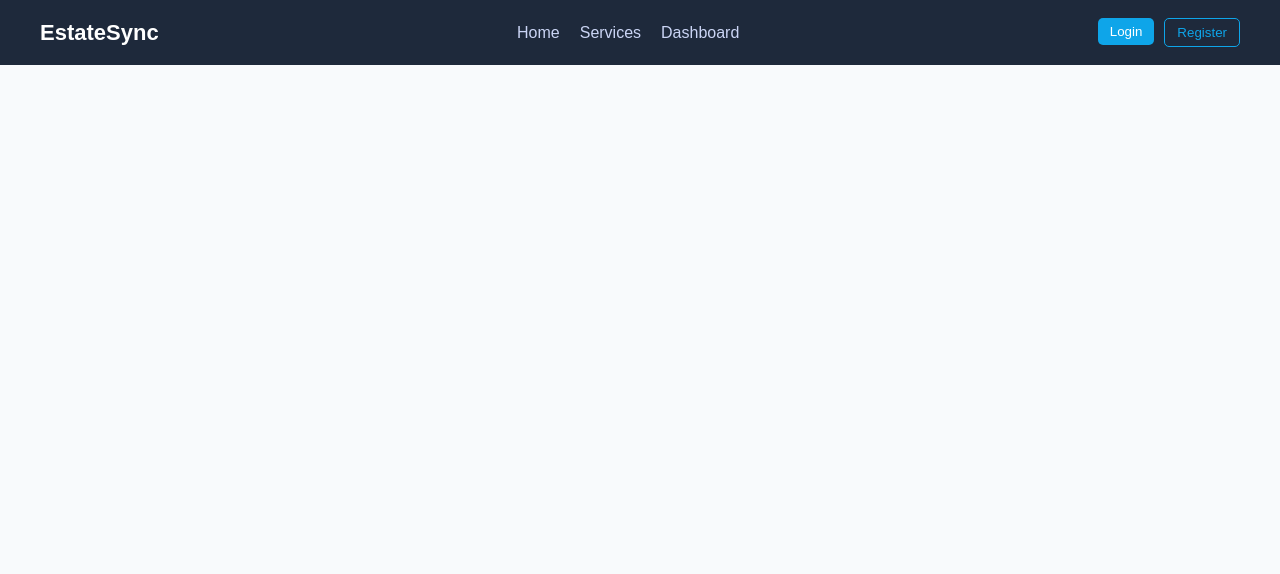
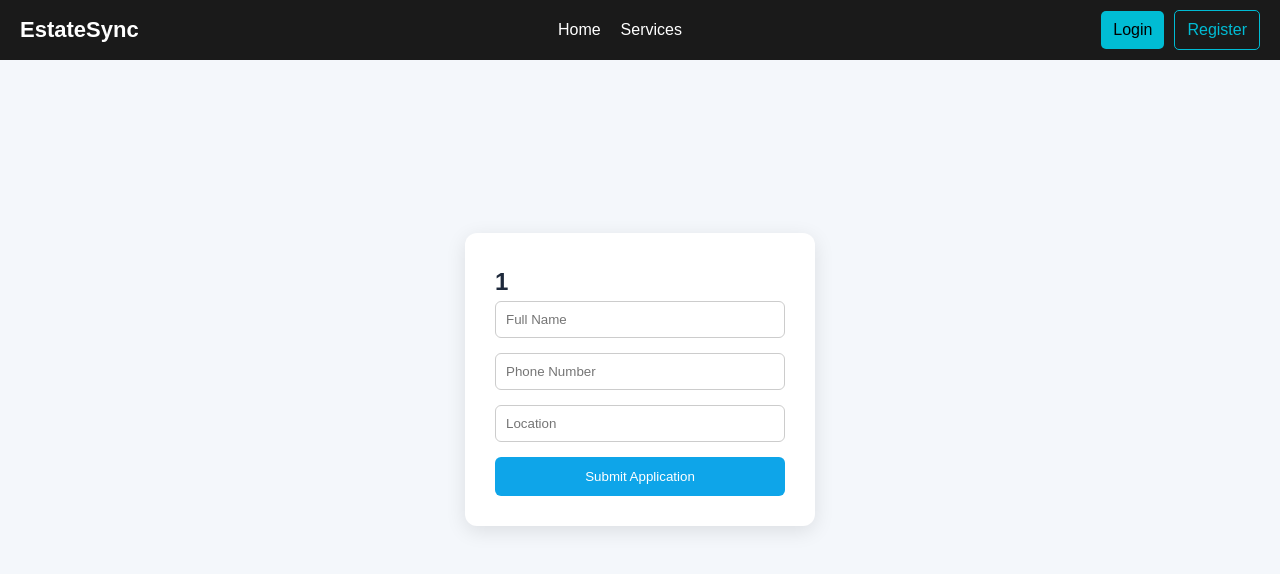
Before and after one commit to ChikkaGulliver/estate-sync, a React (Vite) app: page /service-form/1 in a window 1280 px wide. Shown: the top 574 px of the page. Built offline with nearby package versions, Linux system fonts and the light colour scheme; no server answers.

Commit message:
updated sevices + form

```diff
--- a/src/App.jsx
+++ b/src/App.jsx
@@ -4,12 +4,13 @@ import Navbar from "./components/Navbar";
 
 import Home from "./pages/Home";
 import Services from "./pages/Services";
-import ServiceDetails from "./pages/ServiceDetails";
 import ServiceForm from "./pages/ServiceForm";
 
 import Dashboard from "./pages/Dashboard";
 import Login from "./pages/Login";
 import Register from "./pages/Register";
+
+import AdminDashboard from "./pages/AdminDashboard";
 
 export default function App() {
   return (
@@ -17,20 +18,17 @@ export default function App() {
       <Navbar />
 
       <Routes>
-        {/* HOME */}
         <Route path="/" element={<Home />} />
 
-        {/* SERVICES FLOW */}
         <Route path="/services" element={<Services />} />
-        <Route path="/services/:category" element={<ServiceDetails />} />
-        <Route path="/service-form" element={<ServiceForm />} />
+        <Route path="/service-form/:id" element={<ServiceForm />} />
 
-        {/* AUTH */}
+        <Route path="/dashboard" element={<Dashboard />} />
+
         <Route path="/login" element={<Login />} />
         <Route path="/register" element={<Register />} />
 
-        {/* DASHBOARD */}
-        <Route path="/dashboard" element={<Dashboard />} />
+        <Route path="/admin" element={<AdminDashboard />} />
       </Routes>
     </BrowserRouter>
   );
--- a/src/components/Navbar.jsx
+++ b/src/components/Navbar.jsx
@@ -1,50 +1,130 @@
-import { Link, useLocation } from "react-router-dom";
-import "./navbar.css";
+import { Link, useLocation, useNavigate } from "react-router-dom";
+import { useEffect, useState } from "react";
+import { auth, ADMIN_EMAIL } from "../firebase";
+import { onAuthStateChanged, signOut } from "firebase/auth";
 
 export default function Navbar() {
   const location = useLocation();
+  const navigate = useNavigate();
+
+  const [user, setUser] = useState(null);
+
+  // 🔐 Track login state
+  useEffect(() => {
+    const unsub = onAuthStateChanged(auth, (currentUser) => {
+      setUser(currentUser);
+    });
+
+    return () => unsub();
+  }, []);
+
+  // 🚪 Logout
+  const handleLogout = async () => {
+    await signOut(auth);
+    navigate("/login");
+  };
 
   return (
-    <nav className="navbar">
+    <nav style={styles.nav}>
+      {/* LOGO */}
+      <h2 style={styles.logo}>EstateSync</h2>
 
-      {/* LOGO */}
-      <h2 className="logo">EstateSync</h2>
-
-      {/* NAV LINKS */}
-      <div className="nav-links">
-        <Link
-          to="/"
-          className={location.pathname === "/" ? "active" : ""}
-        >
+      {/* LINKS */}
+      <div style={styles.links}>
+        <Link style={getLinkStyle(location, "/")} to="/">
           Home
         </Link>
 
-        <Link
-          to="/services"
-          className={location.pathname === "/services" ? "active" : ""}
-        >
+        <Link style={getLinkStyle(location, "/services")} to="/services">
           Services
         </Link>
 
-        <Link
-          to="/dashboard"
-          className={location.pathname === "/dashboard" ? "active" : ""}
-        >
-          Dashboard
-        </Link>
+        {user && (
+          <Link style={getLinkStyle(location, "/dashboard")} to="/dashboard">
+            Dashboard
+          </Link>
+        )}
+
+        {/* 👑 Admin only */}
+        {user?.email === ADMIN_EMAIL && (
+          <Link style={getLinkStyle(location, "/admin")} to="/admin">
+            Admin
+          </Link>
+        )}
       </div>
 
       {/* AUTH BUTTONS */}
-      <div className="auth-buttons">
-        <Link to="/login">
-          <button className="login-btn">Login</button>
-        </Link>
+      <div style={styles.auth}>
+        {!user ? (
+          <>
+            <Link to="/login" style={styles.button}>
+              Login
+            </Link>
+            <Link to="/register" style={styles.buttonOutline}>
+              Register
+            </Link>
+          </>
+        ) : (
+          <>
+            <span style={{ marginRight: "10px" }}>
+              {user.email}
+            </span>
 
-        <Link to="/register">
-          <button className="register-btn">Register</button>
-        </Link>
+            <button onClick={handleLogout} style={styles.button}>
+              Logout
+            </button>
+          </>
+        )}
       </div>
-
     </nav>
   );
 }
+
+// 🎨 ACTIVE LINK STYLE
+function getLinkStyle(location, path) {
+  return {
+    textDecoration: "none",
+    color: location.pathname === path ? "#00bcd4" : "white",
+    fontSize: "16px"
+  };
+}
+
+// 🎨 STYLES
+const styles = {
+  nav: {
+    display: "flex",
+    justifyContent: "space-between",
+    alignItems: "center",
+    padding: "10px 20px",
+    backgroundColor: "#1a1a1a",
+    color: "white"
+  },
+  logo: {
+    fontSize: "22px",
+    fontWeight: "bold"
+  },
+  links: {
+    display: "flex",
+    gap: "20px"
+  },
+  auth: {
+    display: "flex",
+    gap: "10px",
+    alignItems: "center"
+  },
+  button: {
+    padding: "6px 12px",
+    backgroundColor: "#00bcd4",
+    color: "black",
+    border: "none",
+    borderRadius: "5px",
+    cursor: "pointer"
+  },
+  buttonOutline: {
+    padding: "6px 12px",
+    border: "1px solid #00bcd4",
+    color: "#00bcd4",
+    borderRadius: "5px",
+    textDecoration: "none"
+  }
+};
--- a/src/firebase.js
+++ b/src/firebase.js
@@ -1,17 +1,26 @@
+// 🔥 Firebase imports
 import { initializeApp } from "firebase/app";
 import { getFirestore } from "firebase/firestore";
 import { getAuth } from "firebase/auth";
 
+// 🔐 Your Firebase config (paste from Firebase console)
 const firebaseConfig = {
-  apiKey: "YOUR_KEY",
-  authDomain: "YOUR_DOMAIN",
-  projectId: "YOUR_ID",
-  storageBucket: "YOUR_BUCKET",
-  messagingSenderId: "YOUR_MSG_ID",
-  appId: "YOUR_APP_ID",
+  apiKey: "AIzaSyAqsobU8EIplnsdotzAvrCwDtC1KPe6W20",
+  authDomain: "estatesync-67dff.firebaseapp.com",
+  projectId: "estatesync-67dff",
+  storageBucket: "estatesync-67dff.firebasestorage.app",
+  messagingSenderId: "244526681807",
+  appId: "1:244526681807:web:93d871ebffbf14c530f1ba"
 };
 
+// 🚀 Initialize app
 const app = initializeApp(firebaseConfig);
 
+// 📦 Firestore (database)
 export const db = getFirestore(app);
+
+// 🔐 Authentication
 export const auth = getAuth(app);
+
+// 👑 Admin email (IMPORTANT)
+export const ADMIN_EMAIL = "nrchikka176@email.com";
--- /dev/null
+++ b/src/pages/AdminDashboard.jsx
@@ -0,0 +1,8 @@
+export default function AdminDashboard() {
+  return (
+    <div style={{ padding: "40px" }}>
+      <h1>Admin Panel</h1>
+      <p>Admin page is working 🚀</p>
+    </div>
+  );
+}
--- a/src/pages/ServiceForm.jsx
+++ b/src/pages/ServiceForm.jsx
@@ -1,135 +1,69 @@
+import { useParams, useNavigate } from "react-router-dom";
 import { useState } from "react";
-import { db } from "../firebase";
+import { db, auth } from "../firebase";
 import { collection, addDoc, serverTimestamp } from "firebase/firestore";
-import { useParams, useNavigate } from "react-router-dom";
+import "./serviceform.css";
 
 export default function ServiceForm() {
   const { id } = useParams();
   const navigate = useNavigate();
 
-  const [name, setName] = useState("");
-  const [phone, setPhone] = useState("");
-  const [details, setDetails] = useState("");
-  const [loading, setLoading] = useState(false);
+  const serviceName = decodeURIComponent(id || "Service");
+
+  const [form, setForm] = useState({
+    name: "",
+    phone: "",
+    location: ""
+  });
 
   const handleSubmit = async (e) => {
     e.preventDefault();
 
-    if (!name || !phone) {
-      alert("Please fill required fields");
-      return;
-    }
-
     try {
-      setLoading(true);
-
-      await addDoc(collection(db, "orders"), {
-        serviceName: decodeURIComponent(id),
-        name,
-        phone,
-        details,
+      await addDoc(collection(db, "services"), {
+        ...form,
+        serviceName,
+        userId: auth.currentUser?.uid || "",
         status: "Pending",
-        govtFee: 0,
-        createdAt: serverTimestamp(),
+        createdAt: serverTimestamp()
       });
 
-      alert("✅ Request submitted successfully");
+      alert("Application submitted successfully!");
+      navigate("/dashboard");
 
-      // Reset
-      setName("");
-      setPhone("");
-      setDetails("");
-
-      navigate("/dashboard");
     } catch (error) {
       console.error(error);
-      alert("❌ Error submitting request");
-    } finally {
-      setLoading(false);
+      alert("Error submitting form");
     }
   };
 
   return (
-    <div style={styles.container}>
-      <div style={styles.card}>
-        <h2>Apply for Service</h2>
+    <div className="form-container">
+      <div className="form-card">
+        <h2>{serviceName}</h2>
 
-        <p style={{ color: "#666" }}>
-          Service: <b>{decodeURIComponent(id)}</b>
-        </p>
-
-        <form onSubmit={handleSubmit}>
+        <form onSubmit={handleSubmit} className="form">
           <input
-            type="text"
-            placeholder="Your Name"
-            value={name}
-            onChange={(e) => setName(e.target.value)}
-            style={styles.input}
+            placeholder="Full Name"
+            required
+            onChange={(e) => setForm({ ...form, name: e.target.value })}
           />
 
           <input
-            type="text"
             placeholder="Phone Number"
-            value={phone}
-            onChange={(e) => setPhone(e.target.value)}
-            style={styles.input}
+            required
+            onChange={(e) => setForm({ ...form, phone: e.target.value })}
           />
 
-          <textarea
-            placeholder="Describe your request / documents"
-            value={details}
-            onChange={(e) => setDetails(e.target.value)}
-            style={styles.textarea}
+          <input
+            placeholder="Location"
+            required
+            onChange={(e) => setForm({ ...form, location: e.target.value })}
           />
 
-          <button type="submit" style={styles.button} disabled={loading}>
-            {loading ? "Submitting..." : "Submit Request"}
-          </button>
+          <button type="submit">Submit Application</button>
         </form>
       </div>
     </div>
   );
 }
-
-/* 🎨 Styles */
-const styles = {
-  container: {
-    display: "flex",
-    justifyContent: "center",
-    alignItems: "center",
-    height: "90vh",
-    background: "#f3f4f6",
-  },
-  card: {
-    background: "white",
-    padding: "30px",
-    borderRadius: "10px",
-    width: "350px",
-    boxShadow: "0 4px 10px rgba(0,0,0,0.1)",
-    textAlign: "center",
-  },
-  input: {
-    width: "100%",
-    padding: "10px",
-    margin: "10px 0",
-    borderRadius: "5px",
-    border: "1px solid #ccc",
-  },
-  textarea: {
-    width: "100%",
-    padding: "10px",
-    margin: "10px 0",
-    borderRadius: "5px",
-    border: "1px solid #ccc",
-    height: "80px",
-  },
-  button: {
-    width: "100%",
-    padding: "12px",
-    background: "#0ea5e9",
-    color: "white",
-    border: "none",
-    borderRadius: "5px",
-    cursor: "pointer",
-  },
-};
--- a/src/pages/serviceform.css
+++ b/src/pages/serviceform.css
@@ -1,65 +1,40 @@
-/* PAGE BACKGROUND */
-.form-page {
-  height: 100vh;
-  background: url("https://images.unsplash.com/photo-1501183638710-841dd1904471") no-repeat center/cover;
+.form-container {
   display: flex;
   justify-content: center;
   align-items: center;
-  font-family: Arial, sans-serif;
+  height: 80vh;
+  background-color: #f4f7fb;
 }
 
-/* BACK BUTTON */
-.back-btn {
-  position: absolute;
-  top: 20px;
-  left: 20px;
-  padding: 8px 12px;
+.form-card {
+  background: white;
+  padding: 30px;
+  border-radius: 12px;
+  width: 350px;
+  box-shadow: 0 5px 20px rgba(0,0,0,0.1);
+}
+
+.form h2 {
+  margin-bottom: 20px;
+}
+
+.form {
+  display: flex;
+  flex-direction: column;
+  gap: 15px;
+}
+
+.form input {
+  padding: 10px;
+  border-radius: 6px;
+  border: 1px solid #ccc;
+}
+
+.form button {
+  padding: 12px;
+  background-color: #0ea5e9;
+  color: white;
   border: none;
-  background: white;
-  border-radius: 5px;
+  border-radius: 6px;
   cursor: pointer;
 }
-
-/* FORM CARD */
-.form-card {
-  background: rgba(0, 0, 0, 0.7);
-  padding: 30px;
-  border-radius: 10px;
-  color: white;
-  width: 320px;
-}
-
-/* INPUT FIELD */
-.form-card input {
-  width: 100%;
-  margin: 10px 0;
-  padding: 8px;
-  border-radius: 5px;
-  border: none;
-}
-
-/* DOCUMENT FIELD */
-.doc-field {
-  margin-top: 10px;
-}
-
-/* LABEL */
-.doc-field label {
-  font-size: 14px;
-}
-
-/* SUBMIT BUTTON */
-.submit-btn {
-  width: 100%;
-  padding: 10px;
-  margin-top: 15px;
-  background: #0ea5e9;
-  border: none;
-  color: white;
-  border-radius: 5px;
-  cursor: pointer;
-}
-
-.submit-btn:hover {
-  background: #0284c7;
-}
```
Also changed, not shown: src/pages/Services.jsx (+32 -29 lines), src/pages/services.css (+16 -54 lines).
